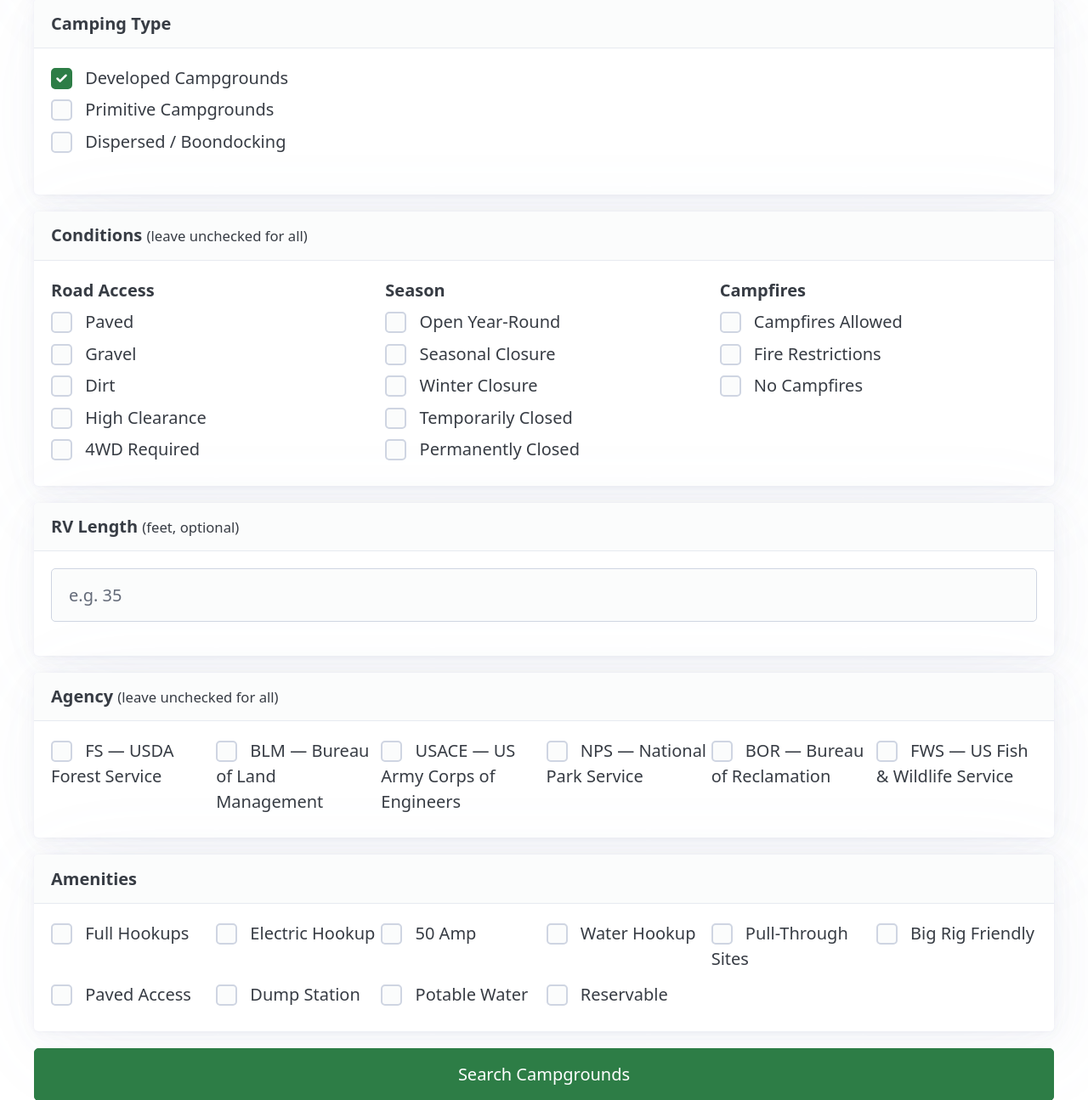
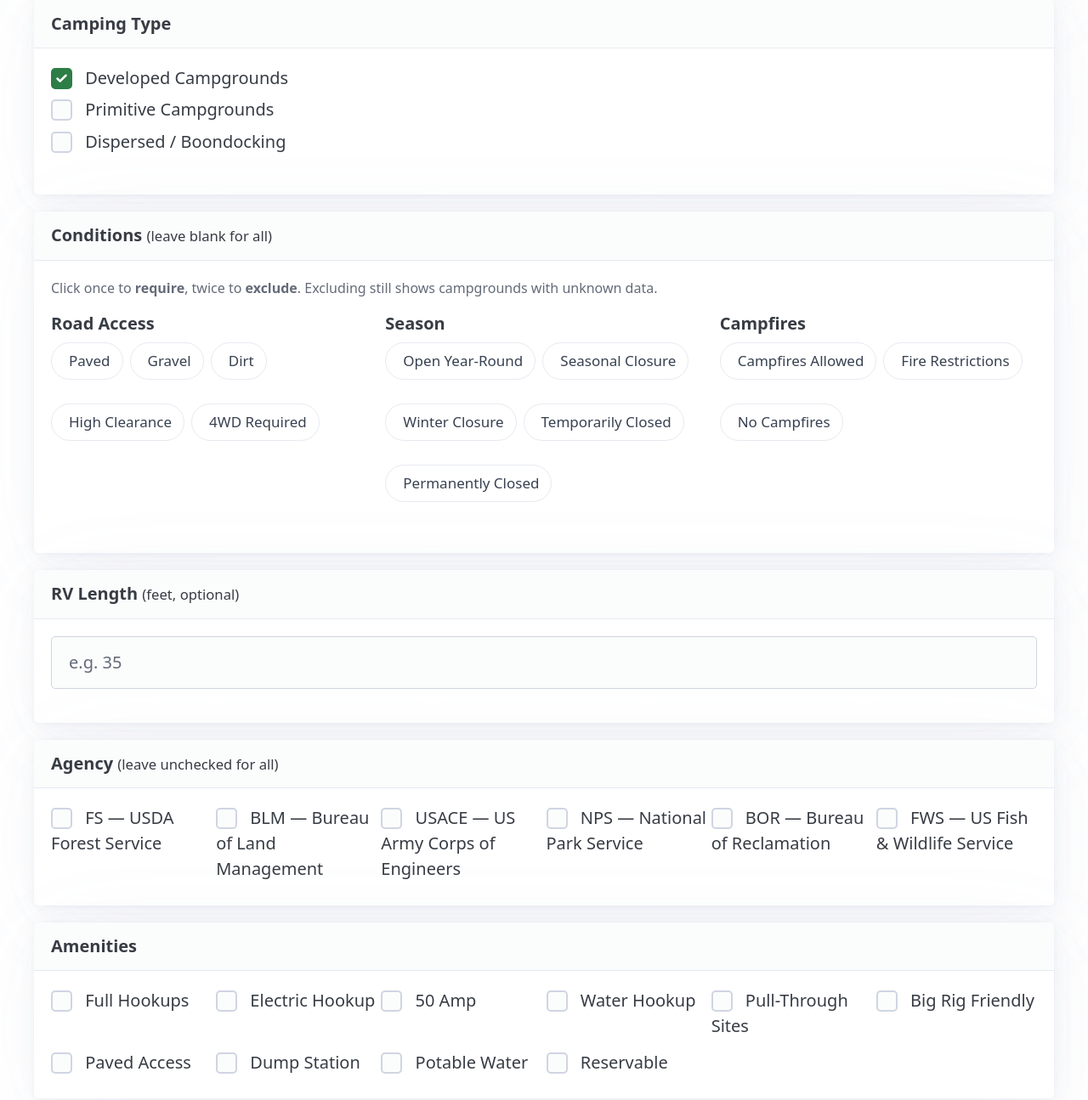
Before and after one commit to jessepdx/fedcamp, a Flask app: page /search-form in a window 1280 px wide. Shown: the part 676-1971 px from the top of the page at 85% size. Run offline with Flask 3, Linux system fonts and the light colour scheme; data that the repository does not hold is empty; some libraries are stand-ins or nearby versions.

Commit message:
Add exclusion filters as tri-state chips
Only positive filters existed, which can't express "no high
clearance" on this data. Three quarters of facilities have
road_access = UNKNOWN (71% unknown season, 79% unknown fire
status), so requiring Paved+Gravel+Dirt is not the complement of
excluding High Clearance+4WD -- it silently discards every
facility with no data. For Oregon: 283 results the first way, 581
the second, and 581 + the 23 known-bad = 604, the whole state.

Road Access, Season, Campfires and Agency are now tri-state
chips: click to require, click again to exclude, again to clear.
Each chip carries a hidden input; neutral disables it (disabled
inputs aren't submitted), include submits `param`, exclude
submits `not_param`. The server renders the state from the query
string, so filters round-trip through the URL and searches stay
shareable -- only the cycling needs JS.

_exclude_sql emits "(col IS NULL OR col NOT IN (...))". The IS
NULL arm is required: NULL NOT IN (...) evaluates to NULL, which
would drop exactly the rows the feature exists to keep. Literal
'UNKNOWN' survives NOT IN on its own. Applied to state search,
radius search, the pagination count and map pins.

Chips are 44px tall, replacing 14px checkboxes that were well
under the touch-target minimum; the cost is a taller drawer.

One thing worth remembering: neutral chips render their colour
explicitly rather than via var(--pico-color), because Pico
redefines that to the primary *inverse* on button elements --
white text on a white drawer, invisible labels.

Verified end to end in a browser: cycling a chip walks
disabled -> road_access -> not_road_access -> disabled, and
submitting the form yields 581 results with the exclusions
re-rendered from the URL.

Co-Authored-By: Claude Opus 5 <noreply@anthropic.com>

```diff
--- a/app.py
+++ b/app.py
@@ -67,6 +67,23 @@ def _client_ip():
         # Leftmost entry is the original client; the rest are proxy hops.
         return fwd.split(",")[0].strip()
     return request.remote_addr
+
+
+def _parse_excludes():
+    """Read the "not_*" exclusion params into the shape db.py expects.
+
+    These are the negative half of the tri-state filters: `road_access=PAVED`
+    means "known to be paved", `not_road_access=4WD_REQUIRED` means "not known
+    to be 4WD" — which keeps the ~75% of facilities whose road access is
+    UNKNOWN. Empty groups are dropped so they add no SQL.
+    """
+    ex = {
+        "road_access": request.args.getlist("not_road_access"),
+        "seasonal_status": request.args.getlist("not_seasonal_status"),
+        "fire_status": request.args.getlist("not_fire_status"),
+        "agencies": request.args.getlist("not_agency"),
+    }
+    return {k: v for k, v in ex.items() if v}
 
 
 # Winter months where seasonal/winter-closure campgrounds are likely closed
@@ -213,6 +230,7 @@ def search():
         seasonal_status=seasonal or None,
         fire_status=fire or None,
         min_rv_length=rv_length,
+        excludes=_parse_excludes(),
     )
 
     if lat is not None and lon is not None:
@@ -255,6 +273,11 @@ def search():
         selected_road_access=road_access,
         selected_seasonal=seasonal,
         selected_fire=fire,
+        # Negative half of the tri-state filters, for re-rendering chip state
+        excluded_agencies=request.args.getlist("not_agency"),
+        excluded_road_access=request.args.getlist("not_road_access"),
+        excluded_seasonal=request.args.getlist("not_seasonal_status"),
+        excluded_fire=request.args.getlist("not_fire_status"),
         rv_length=rv_length,
         search_desc=search_desc,
         view=view,
@@ -313,7 +336,8 @@ def api_pins():
         g.conn, south, north, west, east,
         camping_types=ct, agencies=agencies,
         road_access=road_access, styles=styles,
-        hookups=hookups, min_rv_length=min_rv)
+        hookups=hookups, min_rv_length=min_rv,
+        excludes=_parse_excludes())
     return jsonify(pins)
 
 
@@ -342,6 +366,7 @@ def api_search():
         seasonal_status=seasonal or None,
         fire_status=fire or None,
         min_rv_length=rv_length,
+        excludes=_parse_excludes(),
     )
 
     if lat is not None and lon is not None:
--- a/static/app.js
+++ b/static/app.js
@@ -173,3 +173,31 @@ function validateSearch() {
     }
     return true;
 }
+
+/* ---------------------------------------------------------------
+   Tri-state filter chips: neutral -> include -> exclude -> neutral.
+
+   Each chip has a sibling hidden input. Neutral disables it (disabled
+   inputs are not submitted); include submits `param`; exclude submits
+   `not_param`. The server renders the initial state, so filters survive
+   in the URL — only the cycling needs JS.
+   --------------------------------------------------------------- */
+document.addEventListener('click', function (e) {
+    var btn = e.target.closest('.tri-chip');
+    if (!btn || btn.classList.contains('tri-demo')) return;
+    var input = btn.nextElementSibling;
+    if (!input || !input.classList.contains('tri-input')) return;
+
+    var state = (parseInt(btn.dataset.state, 10) + 1) % 3;
+    var param = btn.dataset.param;
+    btn.dataset.state = state;
+    btn.setAttribute('aria-pressed', state === 1 ? 'true' : 'false');
+    btn.title = state === 0 ? 'Click to require'
+              : state === 1 ? 'Click to exclude'
+              : 'Click to clear';
+    var sr = btn.querySelector('.tri-sr');
+    if (sr) sr.textContent = state === 1 ? '(required)'
+                           : state === 2 ? '(excluded)' : '';
+    input.disabled = (state === 0);
+    input.name = (state === 2) ? 'not_' + param : param;
+});
--- a/static/style.css
+++ b/static/style.css
@@ -855,3 +855,64 @@ a.leaflet-control-zoom-out {
     text-align: center;
     margin: 1rem 0;
 }
+
+/* --- Tri-state filter chips (neutral / include / exclude) --- */
+.tri-group {
+    display: flex;
+    flex-wrap: wrap;
+    gap: .4rem;
+    margin-bottom: 1rem;
+}
+.tri-chip {
+    display: inline-flex;
+    align-items: center;
+    gap: .3rem;
+    /* 44px min target for touch */
+    min-height: 44px;
+    padding: .35rem .7rem;
+    font-size: .85rem;
+    line-height: 1.2;
+    width: auto;
+    border: 1px solid var(--pico-muted-border-color, #ccc);
+    border-radius: 999px;
+    background: transparent;
+    /* Not var(--pico-color): Pico redefines that to the primary *inverse*
+       (white) on button elements, which renders neutral chips invisible
+       against the drawer. */
+    color: #374151;
+    cursor: pointer;
+}
+.tri-chip[data-state="1"] {
+    background: #2d7d46;
+    border-color: #2d7d46;
+    color: #fff;
+}
+.tri-chip[data-state="2"] {
+    background: #7f1d1d;
+    border-color: #7f1d1d;
+    color: #fff;
+    text-decoration: line-through;
+    text-decoration-thickness: 1px;
+}
+.tri-chip[data-state="1"] .tri-mark::before { content: "\2713"; }  /* check */
+.tri-chip[data-state="2"] .tri-mark::before { content: "\2298"; }  /* no entry */
+.tri-mark { font-size: .9em; }
+.tri-sr {
+    position: absolute;
+    width: 1px; height: 1px;
+    overflow: hidden;
+    clip: rect(0 0 0 0);
+    white-space: nowrap;
+}
+.tri-hint {
+    font-size: .8rem;
+    color: var(--pico-muted-color, #666);
+    margin: .25rem 0 .75rem;
+}
+.tri-chip.tri-demo {
+    min-height: 0;
+    padding: .05rem .4rem;
+    font-size: .75rem;
+    cursor: default;
+    vertical-align: middle;
+}
--- /dev/null
+++ b/templates/_tri_filter.html
@@ -0,0 +1,30 @@
+{#-
+  Tri-state filter group: neutral -> include -> exclude -> neutral.
+
+  Include means "known to be X". Exclude means "not known to be X", which
+  KEEPS unknown values — that's the whole point, since ~75% of facilities have
+  road_access = UNKNOWN. Filtering to Paved+Gravel+Dirt returns 283 Oregon
+  campgrounds; excluding High Clearance + 4WD returns 581.
+
+  Each chip carries a sibling hidden input. Neutral disables it (disabled
+  inputs aren't submitted); include submits `param`; exclude submits
+  `not_param`. The server renders the correct state, so filters round-trip
+  through the URL; only the click-to-cycle needs JavaScript.
+-#}
+{% macro tri_group(options, param, included, excluded) %}
+<div class="tri-group">
+    {% for val, label in options %}
+    {%- set state = 2 if val in excluded else (1 if val in included else 0) -%}
+    <button type="button" class="tri-chip" data-state="{{ state }}"
+            data-param="{{ param }}"
+            aria-pressed="{{ 'true' if state == 1 else 'false' }}"
+            title="{% if state == 0 %}Click to require{% elif state == 1 %}Click to exclude{% else %}Click to clear{% endif %}">
+        <span class="tri-mark" aria-hidden="true"></span>{{ label }}
+        <span class="tri-sr">{% if state == 1 %}(required){% elif state == 2 %}(excluded){% endif %}</span>
+    </button>
+    <input type="hidden" class="tri-input"
+           name="{{ ('not_' ~ param) if state == 2 else param }}"
+           value="{{ val }}"{% if state == 0 %} disabled{% endif %}>
+    {% endfor %}
+</div>
+{% endmacro %}
--- a/templates/index.html
+++ b/templates/index.html
@@ -1,4 +1,5 @@
 {% extends "base.html" %}
+{% from "_tri_filter.html" import tri_group %}
 {% block title %}Advanced Search — Campdex{% endblock %}
 
 {% block content %}
@@ -70,34 +71,20 @@
     </article>
 
     <article>
-        <header><strong>Conditions</strong> <small>(leave unchecked for all)</small></header>
+        <header><strong>Conditions</strong> <small>(leave blank for all)</small></header>
+        <p class="tri-hint">Click once to <strong>require</strong>, twice to <strong>exclude</strong>. Excluding still shows campgrounds with unknown data.</p>
         <div class="grid">
             <div>
                 <label><strong>Road Access</strong></label>
-                {% for val, label in road_access_options %}
-                <label>
-                    <input type="checkbox" name="road_access" value="{{ val }}">
-                    {{ label }}
-                </label>
-                {% endfor %}
+                {{ tri_group(road_access_options, 'road_access', [], []) }}
             </div>
             <div>
                 <label><strong>Season</strong></label>
-                {% for val, label in seasonal_options %}
-                <label>
-                    <input type="checkbox" name="seasonal_status" value="{{ val }}">
-                    {{ label }}
-                </label>
-                {% endfor %}
+                {{ tri_group(seasonal_options, 'seasonal_status', [], []) }}
             </div>
             <div>
                 <label><strong>Campfires</strong></label>
-                {% for val, label in fire_options %}
-                <label>
-                    <input type="checkbox" name="fire_status" value="{{ val }}">
-                    {{ label }}
-                </label>
-                {% endfor %}
+                {{ tri_group(fire_options, 'fire_status', [], []) }}
             </div>
         </div>
     </article>
```
Also changed, not shown: db.py (+56 -4 lines), templates/results.html (+10 -36 lines), CHANGELOG.md.
